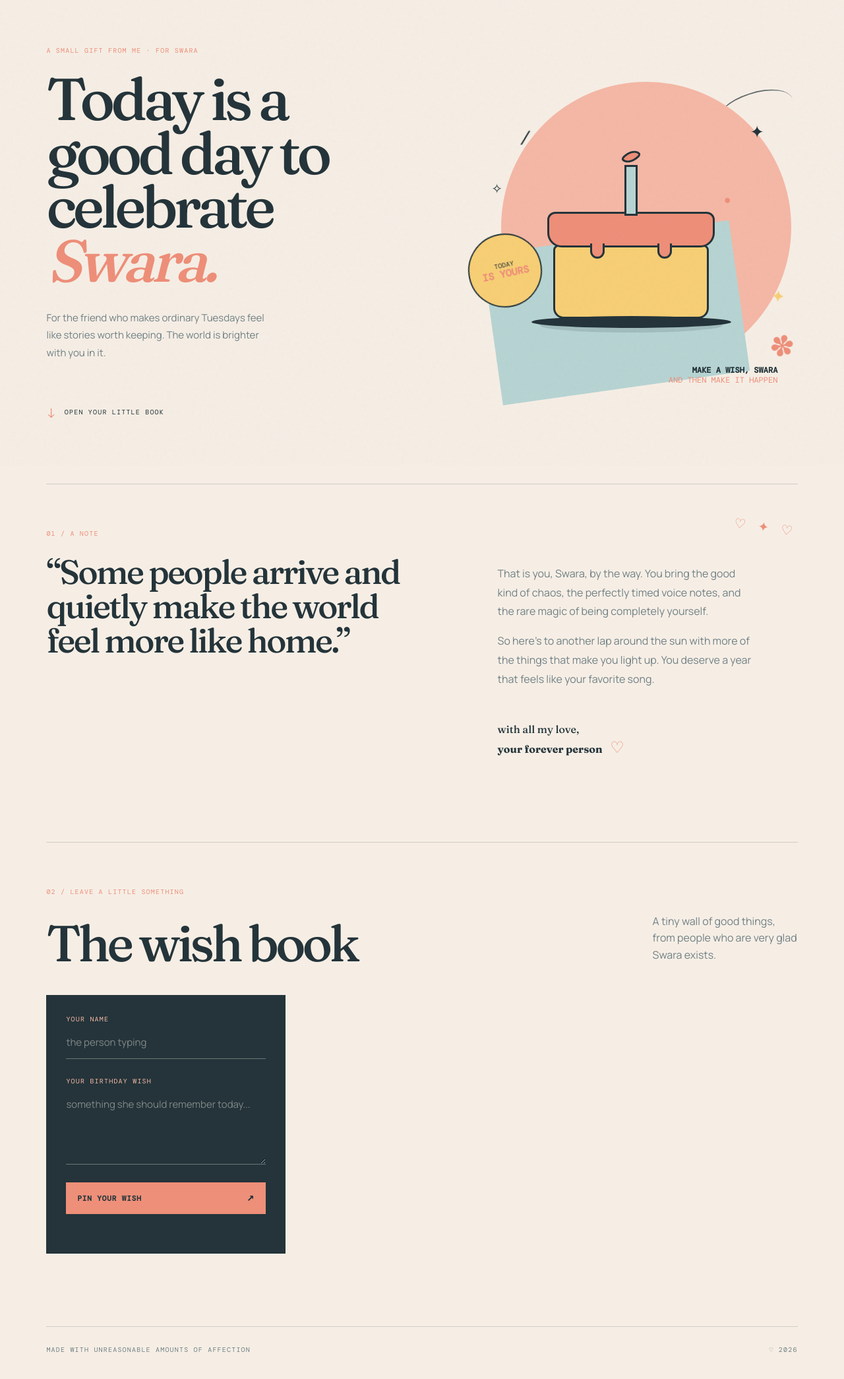
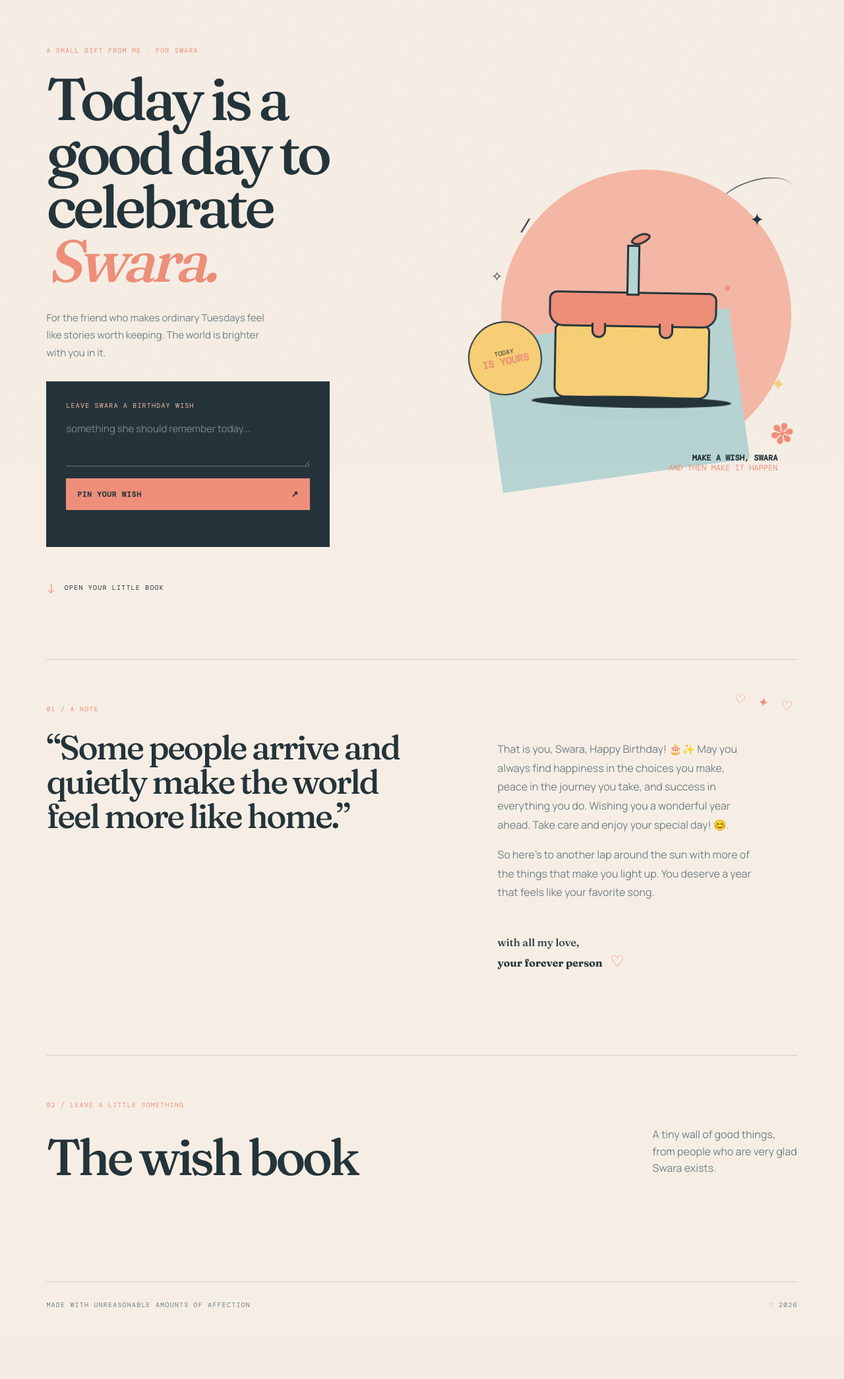
Before and after one commit to shreyasgholap09/website, a FastAPI app: page / in a window 1280 px wide. Shown: the part 95-2185 px from the top of the page at 66% size. After the commit the page ends 2077 px from the top, so only its background shows below. Run offline with FastAPI, Linux system fonts and the light colour scheme; data that the repository does not hold is empty; some libraries are stand-ins or nearby versions.

Commit message:
Add Swara birthday animations and homepage wish form

```diff
--- a/app/main.py
+++ b/app/main.py
@@ -32,7 +32,7 @@ class Wish(Base):
 
 
 class WishCreate(BaseModel):
-    name: str = Field(min_length=1, max_length=60)
+    name: str = Field(default="A friend", min_length=1, max_length=60)
     message: str = Field(min_length=1, max_length=280)
 
 
--- a/app/static/app.js
+++ b/app/static/app.js
@@ -31,7 +31,7 @@ wishForm.addEventListener("submit", async (event) => {
   const button = wishForm.querySelector("button");
   button.disabled = true;
   formStatus.textContent = "pinning your wish...";
-  const payload = Object.fromEntries(new FormData(wishForm));
+  const payload = { message: new FormData(wishForm).get("message") };
 
   try {
     const response = await fetch("/api/wishes", {
--- a/app/static/styles.css
+++ b/app/static/styles.css
@@ -30,21 +30,24 @@ h1, h2, p { margin-top: 0; }
 h1 { font: 500 clamp(3.5rem, 7vw, 7.4rem)/.91 var(--serif); letter-spacing: -.065em; max-width: 720px; margin-bottom: 34px; }
 h1 em { color: var(--coral); font-style: italic; }
 .hero-note { max-width: 340px; color: var(--muted); line-height: 1.75; font-size: 15px; }
+.hero-wish-form { max-width: 430px; margin-top: 30px; padding: 22px 24px; }
+.hero-wish-form textarea { min-height: 76px; margin-bottom: 18px; }
+.hero-wish-form .form-status { margin-top: 10px; }
 .scroll-cue { display: inline-flex; gap: 12px; align-items: center; color: var(--ink); text-decoration: none; margin-top: 48px; }
 .scroll-cue span { color: var(--coral); font-size: 20px; font-family: var(--sans); }
 .hero-art { min-height: 510px; position: relative; display: grid; place-items: center; }
 .sun-disc { width: min(35vw, 440px); aspect-ratio: 1; background: var(--peach); border-radius: 50%; position: absolute; top: 25px; right: 2%; }
 .hero-art::after { content: ""; width: 75%; height: 45%; background: var(--blue); position: absolute; bottom: 20px; left: 8%; transform: rotate(-8deg); z-index: 0; }
 .cake, .cake-shadow, .spark, .art-caption { z-index: 1; position: absolute; }
-.cake { width: min(310px, 60%); height: 250px; bottom: 112px; }
-.cake-shadow { width: 55%; height: 22px; border-radius: 50%; background: rgba(36,52,58,.14); bottom: 105px; }
+.cake { width: min(310px, 60%); height: 250px; bottom: 112px; animation: cake-float 4.5s ease-in-out infinite; transform-origin: 50% 100%; }
+.cake-shadow { width: 55%; height: 22px; border-radius: 50%; background: rgba(36,52,58,.14); bottom: 105px; animation: shadow-breathe 4.5s ease-in-out infinite; }
 .plate { width: 100%; height: 18px; border-radius: 50%; background: var(--ink); position: absolute; bottom: 0; }
 .cake-body { position: absolute; width: 78%; height: 112px; left: 11%; bottom: 14px; background: var(--yellow); border-radius: 8px 8px 16px 16px; border: 3px solid var(--ink); }
 .icing { position: absolute; width: 84%; height: 54px; left: 8%; top: 74px; background: var(--coral); border: 3px solid var(--ink); border-radius: 12px 12px 22px 22px; z-index: 2; }
 .icing::after, .icing::before { content: ""; position: absolute; width: 16px; height: 20px; background: var(--coral); border: 3px solid var(--ink); border-top: 0; border-radius: 0 0 12px 12px; bottom: -20px; }
 .icing::before { left: 25%; } .icing::after { right: 25%; }
 .candle { width: 20px; height: 77px; background: var(--blue); border: 3px solid var(--ink); position: absolute; z-index: 3; top: 3px; left: calc(50% - 10px); }
-.candle i { position: absolute; width: 18px; height: 27px; left: -2px; top: -29px; background: var(--coral); border: 3px solid var(--ink); border-radius: 80% 20% 80% 20%; transform: rotate(45deg); }
+.candle i { position: absolute; width: 18px; height: 27px; left: -2px; top: -29px; background: var(--coral); border: 3px solid var(--ink); border-radius: 80% 20% 80% 20%; transform: rotate(45deg); animation: flame-flicker .7s ease-in-out infinite alternate; transform-origin: 50% 100%; }
 .spark { font-size: 26px; color: var(--ink); } .spark-one { right: 10%; top: 16%; } .spark-two { left: 8%; top: 34%; font-size: 20px; }
 .confetti { position: absolute; z-index: 1; font: 700 18px var(--sans); }
 .confetti-one { color: var(--coral); right: 20%; top: 39%; animation: float 4s ease-in-out infinite; }
@@ -63,7 +66,7 @@ h1 em { color: var(--coral); font-style: italic; }
 .signature { margin-top: 50px; color: var(--ink); font: 16px/1.4 var(--serif); } .signature strong { font-weight: 700; } .signature span { color: var(--coral); font-size: 24px; margin-left: 8px; }
 .wish-heading { display: flex; justify-content: space-between; align-items: end; gap: 30px; margin-bottom: 44px; }
 h2 { font: 500 clamp(3rem, 6vw, 6.3rem)/.9 var(--serif); letter-spacing: -.06em; margin-bottom: 0; } .wish-heading p { color: var(--muted); max-width: 220px; line-height: 1.6; margin-bottom: 4px; }
-.wish-layout { display: grid; grid-template-columns: minmax(260px, .7fr) 1.3fr; gap: 8vw; align-items: start; }
+.wish-layout { display: block; }
 .wish-form { background: var(--ink); color: var(--paper); padding: 30px; display: flex; flex-direction: column; }
 label { margin-bottom: 10px; color: var(--peach); } input, textarea { border: 0; border-bottom: 1px solid rgba(246,238,229,.35); background: transparent; color: var(--paper); font: 15px var(--sans); padding: 8px 0 14px; margin-bottom: 27px; outline: none; } textarea { min-height: 110px; resize: vertical; } input::placeholder, textarea::placeholder { color: rgba(246,238,229,.45); } input:focus, textarea:focus { border-color: var(--peach); }
 button { border: 0; cursor: pointer; background: var(--coral); color: var(--ink); font: 700 11px var(--mono); letter-spacing: .08em; text-transform: uppercase; padding: 17px; text-align: left; } button span { float: right; font-size: 18px; line-height: 10px; } button:hover { background: var(--yellow); } .form-status { min-height: 16px; margin: 14px 0 0; color: var(--peach); line-height: 1.5; }
@@ -72,4 +75,8 @@ button { border: 0; cursor: pointer; background: var(--coral); color: var(--ink)
 footer { display: flex; justify-content: space-between; padding: 28px 0 38px; border-top: 1px solid var(--line); color: var(--muted); }
 @keyframes reveal { from { opacity: 0; transform: translateY(15px); } to { opacity: 1; transform: translateY(0); } }
 @keyframes float { 0%, 100% { transform: translateY(0) rotate(0); } 50% { transform: translateY(-10px) rotate(8deg); } }
-@media (max-width: 760px) { .page-shell { padding: 0 22px; } .topbar { height: 72px; } .hero { display: flex; flex-direction: column; align-items: stretch; padding: 65px 0 60px; min-height: auto; gap: 30px; } h1 { font-size: clamp(3.2rem, 16vw, 5.5rem); } .hero-art { min-height: 390px; } .sun-disc { width: 310px; right: 0; } .cake { bottom: 82px; } .cake-shadow { bottom: 75px; } .hero-art::after { bottom: 10px; } .birthday-badge { left: 0; bottom: 24%; width: 92px; height: 92px; } .birthday-badge strong { font-size: 13px; } .flower-doodle { right: -2%; bottom: 7%; font-size: 35px; } .hero-art::before { right: -6%; } .letter-grid, .wish-layout { grid-template-columns: 1fr; gap: 38px; } .letter-section, .wish-book { padding: 50px 0 70px; } .letter-section::after { top: 35px; font-size: 16px; } .wish-heading { display: block; } .wish-heading p { margin-top: 20px; } .wish-list { grid-template-columns: 1fr; } .wish-card:nth-child(2n) { transform: none; } footer { gap: 20px; line-height: 1.5; } }
+@keyframes cake-float { 0%, 100% { transform: translateY(0) rotate(-1deg); } 50% { transform: translateY(-12px) rotate(1deg); } }
+@keyframes shadow-breathe { 0%, 100% { transform: scaleX(1); opacity: .14; } 50% { transform: scaleX(.82); opacity: .08; } }
+@keyframes flame-flicker { from { transform: rotate(39deg) scale(.88, 1); } to { transform: rotate(51deg) scale(1.08, 1.12); } }
+@media (prefers-reduced-motion: reduce) { *, *::before, *::after { animation-duration: .01ms !important; animation-iteration-count: 1 !important; scroll-behavior: auto !important; } }
+@media (max-width: 760px) { .page-shell { padding: 0 22px; } .topbar { height: 72px; } .hero { display: flex; flex-direction: column; align-items: stretch; padding: 65px 0 60px; min-height: auto; gap: 30px; } h1 { font-size: clamp(3.2rem, 16vw, 5.5rem); } .hero-wish-form { margin-top: 24px; } .hero-art { min-height: 390px; } .sun-disc { width: 310px; right: 0; } .cake { bottom: 82px; } .cake-shadow { bottom: 75px; } .hero-art::after { bottom: 10px; } .birthday-badge { left: 0; bottom: 24%; width: 92px; height: 92px; } .birthday-badge strong { font-size: 13px; } .flower-doodle { right: -2%; bottom: 7%; font-size: 35px; } .hero-art::before { right: -6%; } .letter-grid { grid-template-columns: 1fr; gap: 38px; } .letter-section, .wish-book { padding: 50px 0 70px; } .letter-section::after { top: 35px; font-size: 16px; } .wish-heading { display: block; } .wish-heading p { margin-top: 20px; } .wish-list { grid-template-columns: 1fr; } .wish-card:nth-child(2n) { transform: none; } footer { gap: 20px; line-height: 1.5; } }
--- a/app/templates/index.html
+++ b/app/templates/index.html
@@ -22,6 +22,12 @@
         <p class="eyebrow">a small Gift from me · for Swara</p>
         <h1>Today is a good day to celebrate <em>Swara.</em></h1>
         <p class="hero-note">For the friend who makes ordinary Tuesdays feel like stories worth keeping. The world is brighter with you in it.</p>
+        <form class="wish-form hero-wish-form" id="wish-form">
+          <label for="message">leave Swara a birthday wish</label>
+          <textarea id="message" name="message" maxlength="280" placeholder="something she should remember today..." required></textarea>
+          <button type="submit">pin your wish <span>↗</span></button>
+          <p class="form-status" id="form-status" aria-live="polite"></p>
+        </form>
         <a class="scroll-cue" href="#wish-book"><span>↓</span> open your little book</a>
       </div>
       <div class="hero-art" aria-label="A birthday cake with one candle for Swara" role="img">
@@ -49,7 +55,7 @@
       <div class="letter-grid">
         <p class="big-quote">“Some people arrive and quietly make the world feel more like home.”</p>
         <div class="letter-copy">
-          <p>That is you, Swara, by the way. You bring the good kind of chaos, the perfectly timed voice notes, and the rare magic of being completely yourself.</p>
+          <p>That is you, Swara, Happy Birthday! 🎂✨ May you always find happiness in the choices you make, peace in the journey you take, and success in everything you do. Wishing you a wonderful year ahead. Take care and enjoy your special day! 😊.</p>
           <p>So here’s to another lap around the sun with more of the things that make you light up. You deserve a year that feels like your favorite song.</p>
           <p class="signature">with all my love,<br><strong>your forever person</strong> <span>♡</span></p>
         </div>
@@ -63,14 +69,6 @@
         <p>A tiny wall of good things, from people who are very glad Swara exists.</p>
       </div>
       <div class="wish-layout">
-        <form class="wish-form" id="wish-form">
-          <label for="name">your name</label>
-          <input id="name" name="name" maxlength="60" placeholder="the person typing" required />
-          <label for="message">your birthday wish</label>
-          <textarea id="message" name="message" maxlength="280" placeholder="something she should remember today..." required></textarea>
-          <button type="submit">pin your wish <span>↗</span></button>
-          <p class="form-status" id="form-status" aria-live="polite"></p>
-        </form>
         <div class="wish-list" id="wish-list" aria-live="polite"></div>
       </div>
     </section>
```
